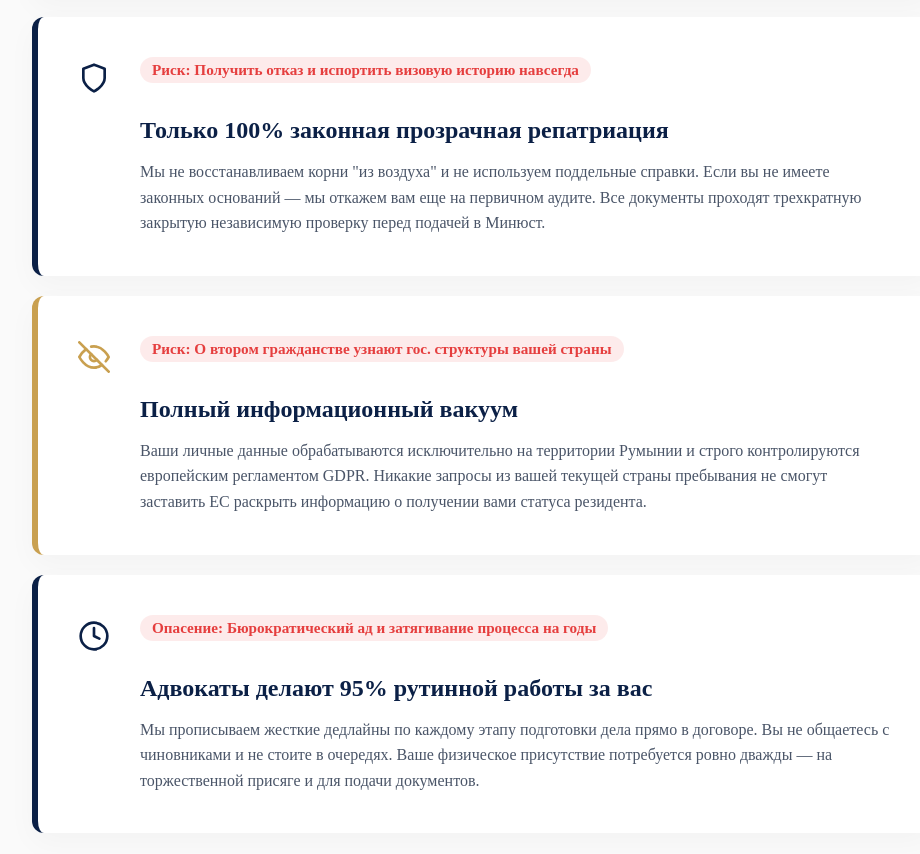
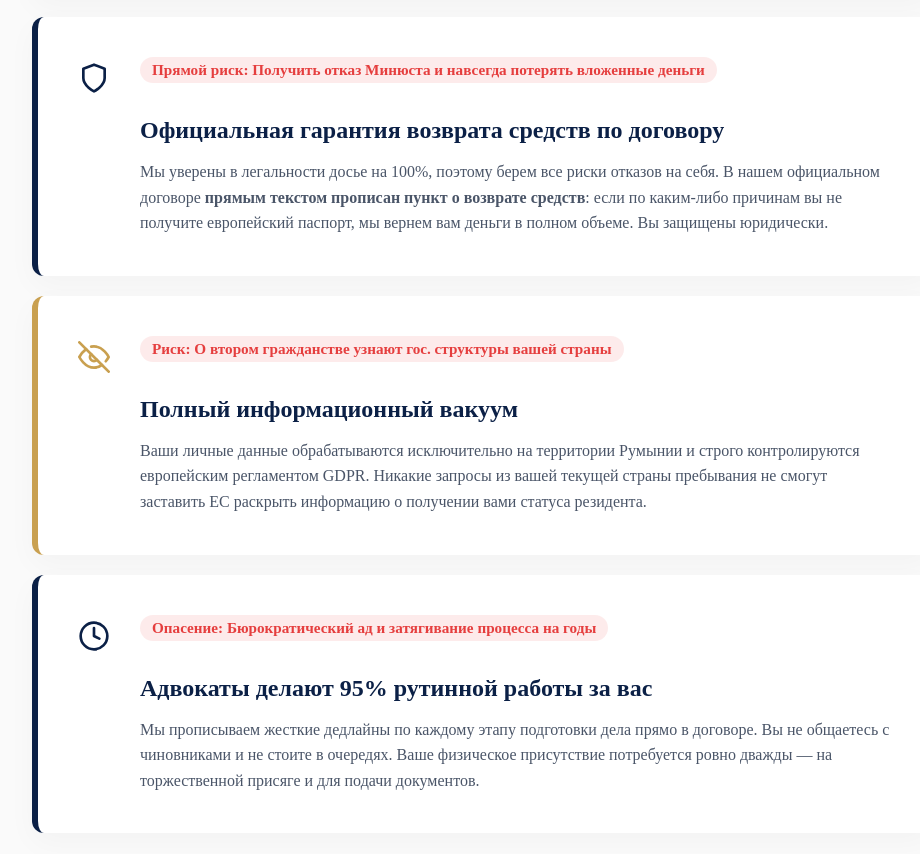
Before and after one commit to gennadiyyasnov-maker/eurostatus, a website built with Vite: page index.html in a window 1280 px wide. Shown: the part 8965-9819 px from the top of the page, without its empty margins (158-1078 px from the left). Built offline with nearby package versions, Linux system fonts and the light colour scheme.

Commit message:
add money-back guarantee

```diff
--- a/index.html
+++ b/index.html
@@ -276,10 +276,10 @@
           </div>
           <div>
             <div style="color: #e53e3e; font-weight: 600; font-size: 0.95rem; margin-bottom: 10px; display: inline-flex; align-items: center; gap: 8px; background: rgba(229, 62, 62, 0.1); padding: 4px 12px; border-radius: 20px;">
-               Риск: Получить отказ и испортить визовую историю навсегда
+               Прямой риск: Получить отказ Минюста и навсегда потерять вложенные деньги
             </div>
-            <h3 style="color: #0B2046; font-size: 1.5rem; font-family: 'Times New Roman', serif; margin-bottom: 15px;">Только 100% законная прозрачная репатриация</h3>
-            <p style="color: #4a5568; line-height: 1.6; margin: 0;">Мы не восстанавливаем корни "из воздуха" и не используем поддельные справки. Если вы не имеете законных оснований — мы откажем вам еще на первичном аудите. Все документы проходят трехкратную закрытую независимую проверку перед подачей в Минюст.</p>
+            <h3 style="color: #0B2046; font-size: 1.5rem; font-family: 'Times New Roman', serif; margin-bottom: 15px;">Официальная гарантия возврата средств по договору</h3>
+            <p style="color: #4a5568; line-height: 1.6; margin: 0;">Мы уверены в легальности досье на 100%, поэтому берем все риски отказов на себя. В нашем официальном договоре <strong>прямым текстом прописан пункт о возврате средств</strong>: если по каким-либо причинам вы не получите европейский паспорт, мы вернем вам деньги в полном объеме. Вы защищены юридически.</p>
           </div>
         </div>
       </div>
```
